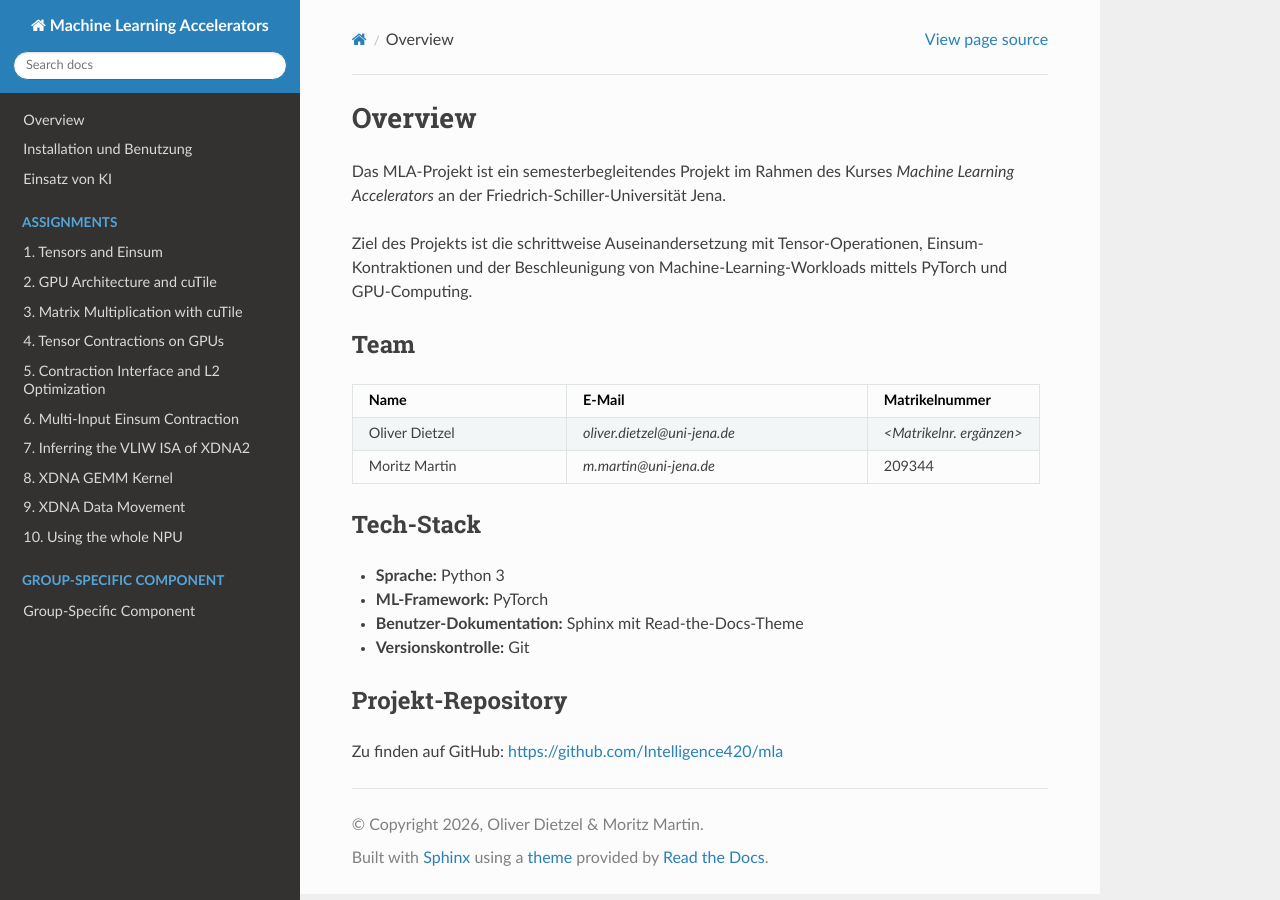
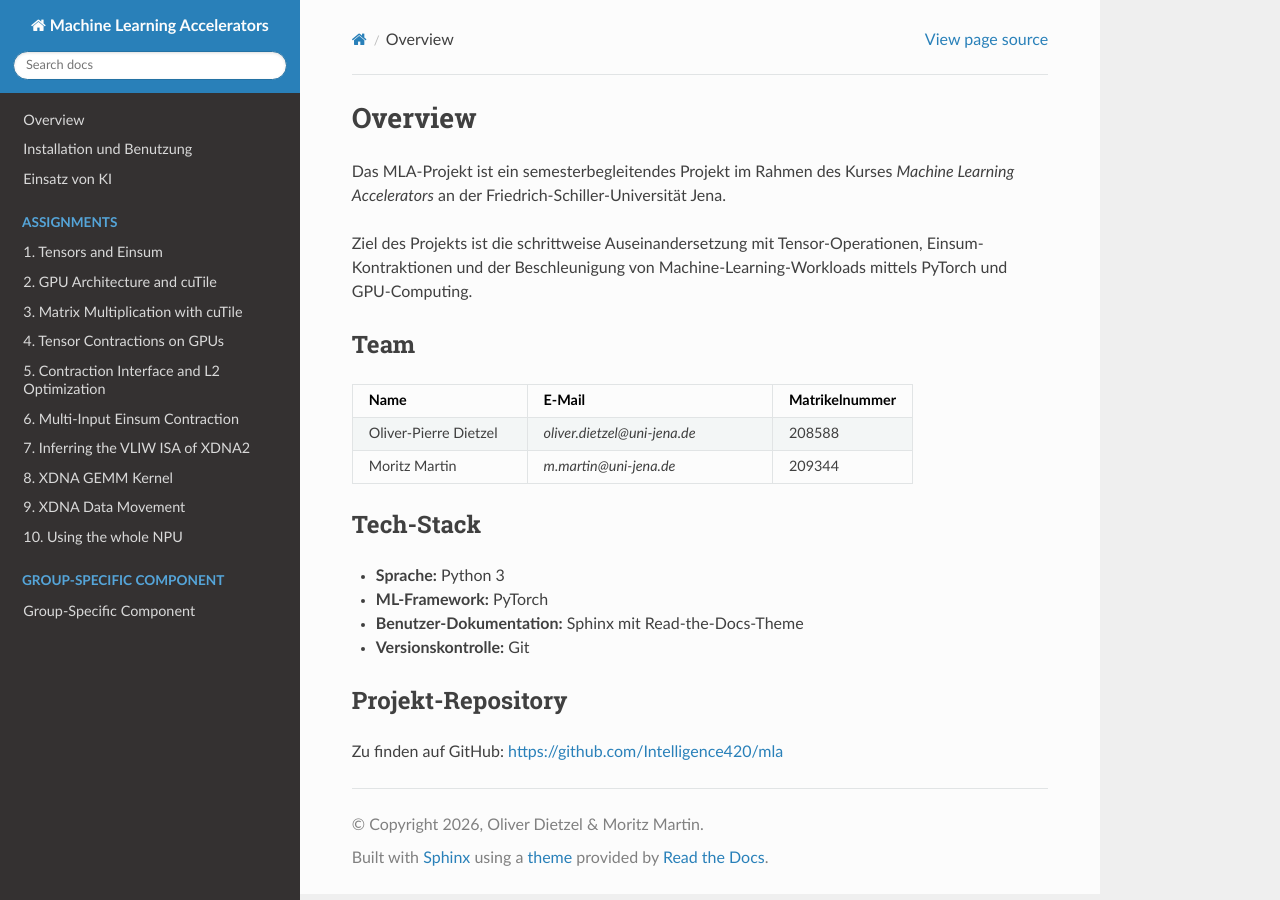
Before and after one commit to Intelligence420/mla, a Sphinx documentation site: the page built from sphinx/source/chapters/overview.rst, in a window 1280 px wide. Built offline with Sphinx 7.4.7 and the Read the Docs theme 3.1.0, drawn with Linux system fonts in a browser that asks for light colours.

Commit message:
last changes

```diff
--- a/sphinx/source/chapters/overview.rst
+++ b/sphinx/source/chapters/overview.rst
@@ -19,9 +19,9 @@ Team
    * - Name
      - E-Mail
      - Matrikelnummer
-   * - Oliver Dietzel
+   * - Oliver-Pierre Dietzel
      - *oliver.dietzel@uni-jena.de*
-     - *<Matrikelnr. ergänzen>*
+     - 208588
    * - Moritz Martin
      - *m.martin@uni-jena.de*
      - 209344
```
